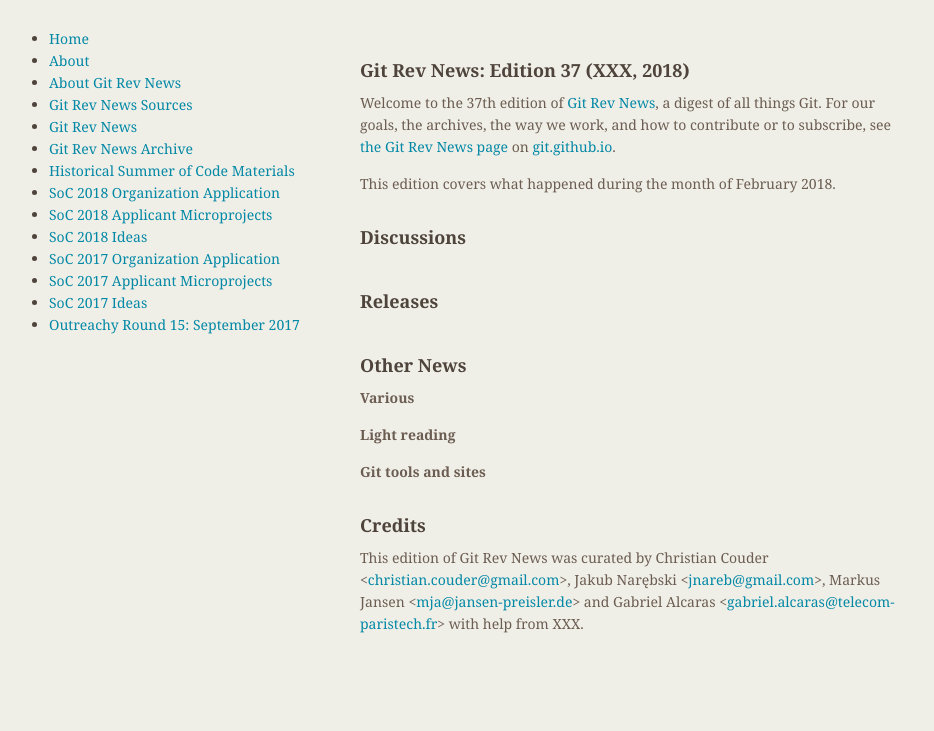
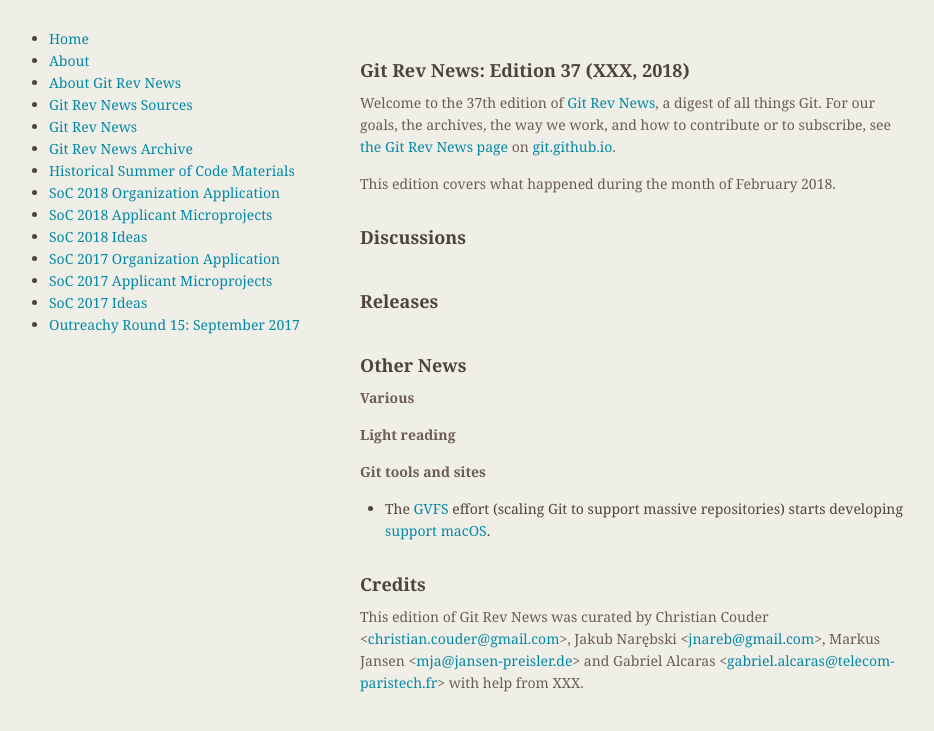
Before and after one commit to git/git.github.io, a Jekyll site: the page built from rev_news/drafts/edition-37.md, in a window 1280 px wide. Shown: the top 731 px of the page, without its empty margins (174-1108 px from the left). Built offline with Jekyll 4.4.1, drawn with Linux system fonts in a browser that asks for light colours.

Commit message:
Rev News: add a link to the blog post about GVFS on Mac
Signed-off-by: Johannes Schindelin <johannes.schindelin@gmx.de>

```diff
--- a/rev_news/drafts/edition-37.md
+++ b/rev_news/drafts/edition-37.md
@@ -46,6 +46,8 @@
 
 __Git tools and sites__
 
+* The [GVFS](https://gvfs.io/) effort (scaling Git to support massive repositories) starts developing [support macOS](https://blogs.msdn.microsoft.com/devops/2018/03/15/gvfs-for-mac/).
+
 
 ## Credits
 
```
